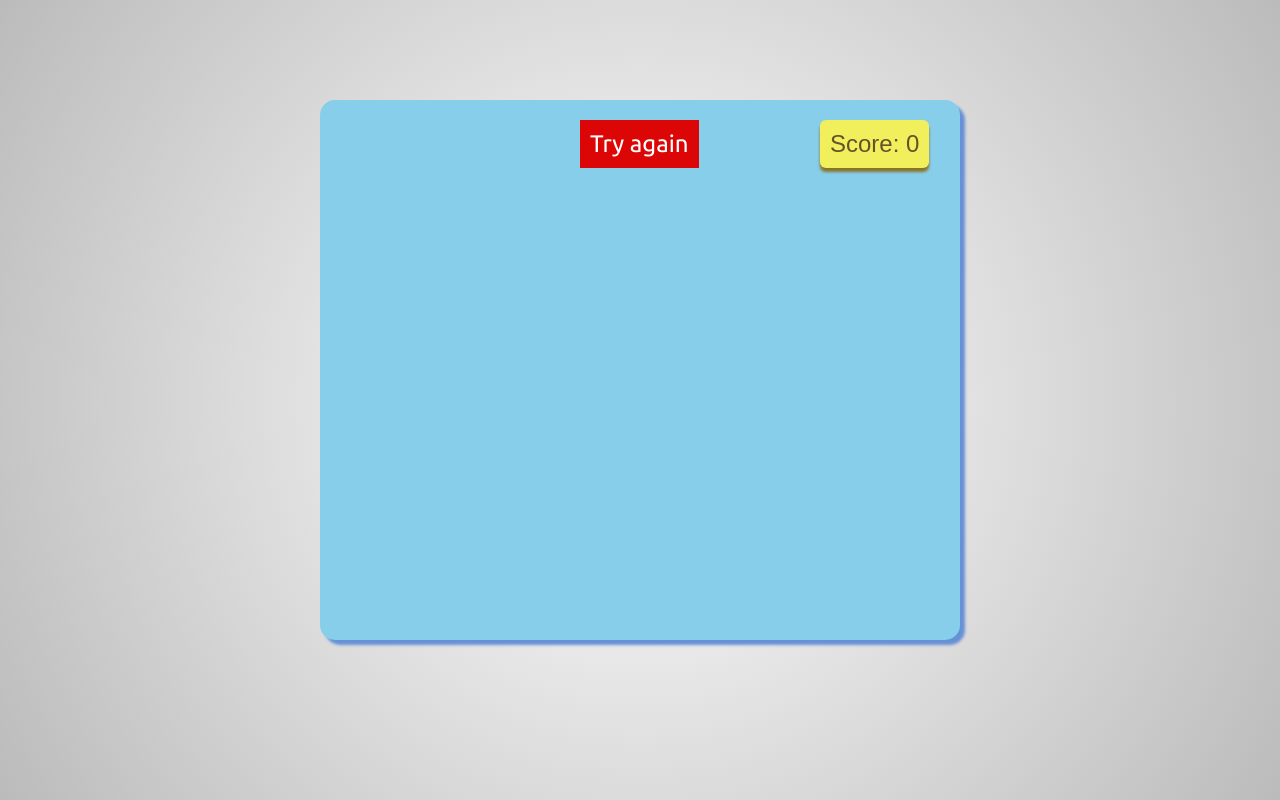
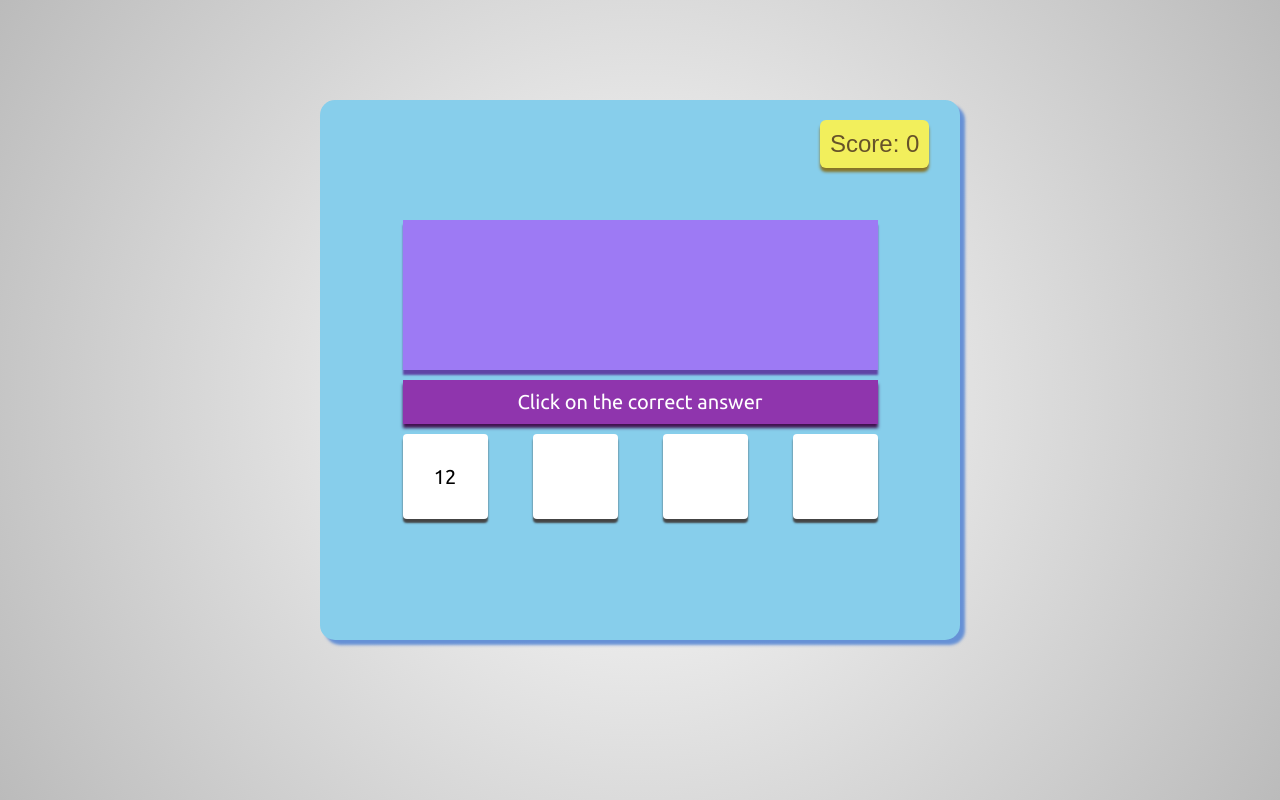
Before and after one commit to ryanmhowell/Mathematics-Game, a plain HTML site: page index.html in a window 1280 px wide. Drawn offline with Linux system fonts and the light colour scheme.

Commit message:
Added question box and choice boxes and styled them.

```diff
--- a/index.html
+++ b/index.html
@@ -18,6 +18,26 @@
       <div id="wrong">
         Try again
       </div>
+      <div id="question">
+
+      </div>
+      <div id="instructions">
+        Click on the correct answer
+      </div>
+      <div id="choices">
+        <div id="choice1" class="choice">
+          12
+        </div>
+        <div id="choice2" class="choice">
+
+        </div>
+        <div id="choice3" class="choice">
+
+        </div>
+        <div id="choice4" class="choice">
+
+        </div>
+      </div>
     </div>
   </body>
 </html>
--- a/style.css
+++ b/style.css
@@ -46,4 +46,56 @@ html {
     padding: 10px;
     position: absolute;
     left: 260px;
+    display: none;
 }
+
+#question {
+    height: 150px;
+    width: 475px;
+    text-align: center;
+    font-size: 8rem;
+    font-family: "Ubuntu";
+    margin: 100px auto 10px auto;
+    background-color: #9d7af4;
+    box-shadow: 0 5px 2px #6045a5;
+}
+
+#instructions {
+    text-align: center;
+    color: white;
+    font-family: "Ubuntu", sans-serif;
+    font-size: 1.25rem;
+    background-color: #8f35ad;
+    width: 475px;
+    margin: auto;
+    padding: 10px 0;
+    box-shadow: 0 4px 3px #411251;
+}
+
+#choices {
+    display: flex;
+    width: 475px;
+    height: 100px;
+    margin: 10px auto;
+    justify-content: space-between;
+}
+
+.choice {
+    width: 85px;
+    height: 85px;
+    background-color: white;
+    display: inline-flex;
+    border-radius: 4px;
+    box-shadow: 0 4px 2px #444;
+    cursor: pointer;
+    justify-content: center;
+    align-items: center;
+    font-size: 1.25rem;
+    font-family: "Ubuntu", sans-serif;
+    transition: background-color 0.2s ease, color 0.2s ease;
+}
+
+.choice:hover {
+    background-color: #c598f9;
+    color: white;
+}
```
